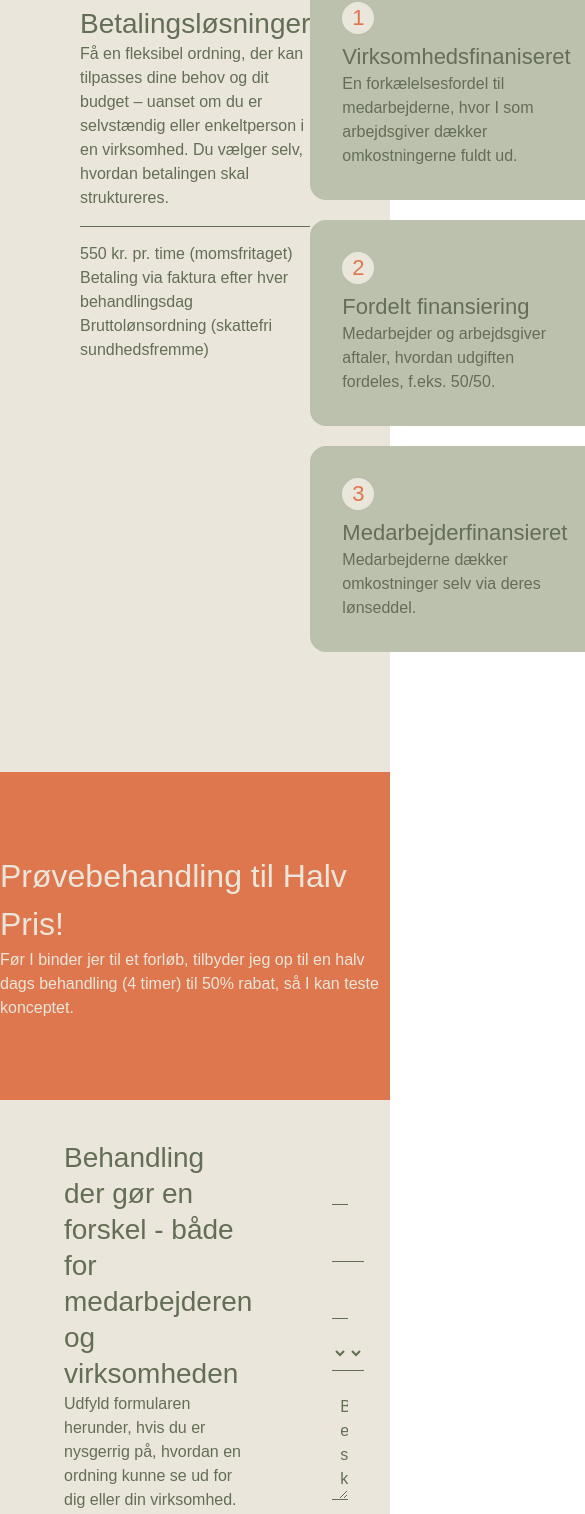
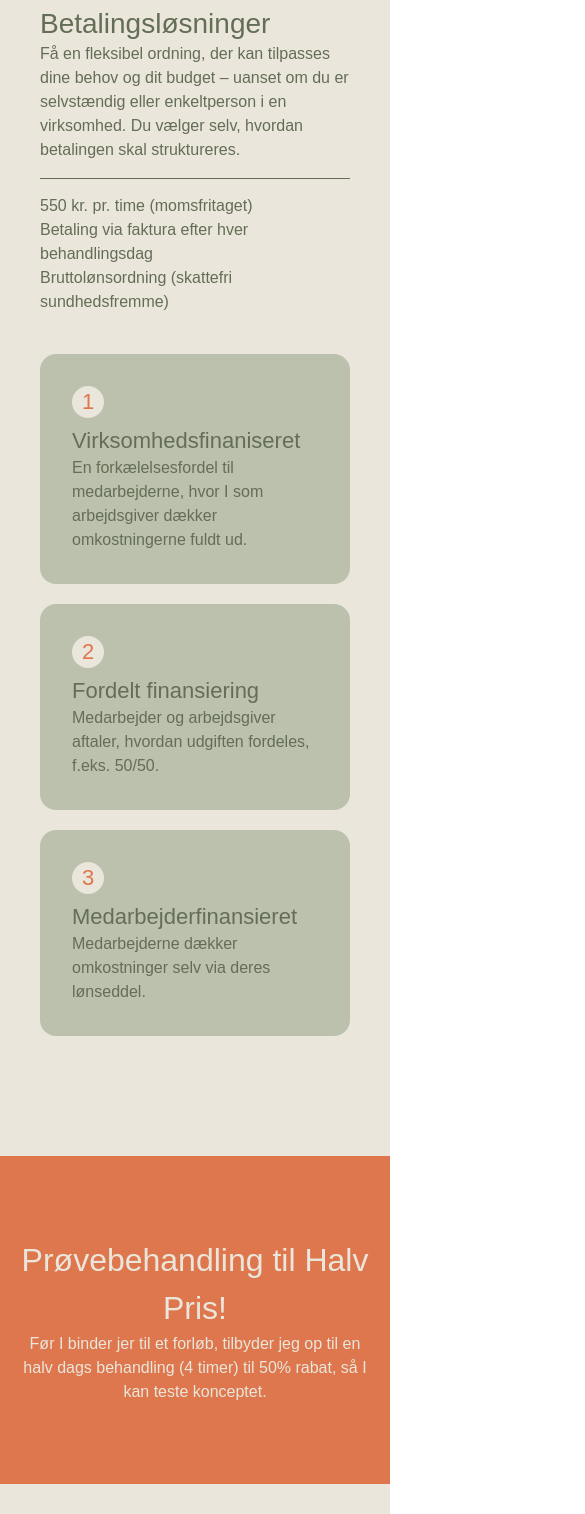
Before and after one commit to s0fiekm/webfeature_motus-manus, a Next.js app: page / in a window 390 px wide. Shown: the part 416-1930 px from the top of the page, 585 px wide, since content can reach past the window. Built offline with nearby package versions, Linux system fonts and the light colour scheme; a web font is replaced by a local one.

Commit message:
responsive

```diff
--- a/src/components/Contact.jsx
+++ b/src/components/Contact.jsx
@@ -3,8 +3,8 @@ import ContactForm from "./ContactForm";
 
 export default function Contact() {
   return (
-    <section className="flex flex-row justify-between gap-x-14 w-full bg-secondary px-16 py-10">
-      <div className="w-lg text-primary ">
+    <section className="sm:flex sm:flex-col lg:flex lg:flex-row sm:justify-start lg:justify-between gap-x-14 w-full bg-secondary  lg:px-20 py-10">
+      <div className="px-6 lg:px-0 lg:w-lg text-primary ">
         <h2>
           Behandling der gør en forskel - både for medarbejderen og virksomheden
         </h2>
--- a/src/components/Header.jsx
+++ b/src/components/Header.jsx
@@ -3,7 +3,7 @@ import Image from "next/image";
 
 export default function Header() {
   return (
-    <header className="bg-primary py-8 flex flex-col justify-center items-center gap-4">
+    <header className="bg-primary py-8 flex flex-col justify-center items-center gap-4 w-full">
       <div className=" flex flex-col justify-center items-center gap-2 ">
         <Image src="/assets/logo.svg" width={150} height={150} alt="Logo" />
         <span className="logoFont text-secondary ">Motus og Manus</span>
--- a/src/components/Prices.jsx
+++ b/src/components/Prices.jsx
@@ -3,8 +3,8 @@ import PaymentCard from "./PaymentCard";
 
 export default function Prices() {
   return (
-    <section className="flex flex-row w-full justify-between px-20 bg-secondary py-30">
-      <div className="w-lg text-primary">
+    <section className="flex flex-col gap-10 lg:gap-0  lg:flex lg:flex-row w-full justify-between px-5 lg:px-20 bg-secondary py-30">
+      <div className="lg:w-lg text-primary flex flex-col px-5 lg:px-0">
         <h2>Pris & Betalingsløsninger</h2>
         <p>
           Få en fleksibel ordning, der kan tilpasses dine behov og dit budget –
@@ -21,7 +21,7 @@ export default function Prices() {
           <li>Bruttolønsordning (skattefri sundhedsfremme)</li>
         </ul>
       </div>
-      <div className="flex flex-col gap-5">
+      <div className="flex flex-col gap-5 px-5 lg:px-0">
         <PaymentCard
           title="Virksomhedsfinaniseret"
           number="1"
--- a/src/components/Trial.jsx
+++ b/src/components/Trial.jsx
@@ -2,7 +2,7 @@ import React from "react";
 
 export default function Trial() {
   return (
-    <section className="bg-cta w-full flex flex-col justify-center items-center text-secondary py-20">
+    <section className="bg-cta w-full flex flex-col justify-center items-center text-secondary py-20 px-5 lg:px-0 text-center">
       <h1>Prøvebehandling til Halv Pris!</h1>
       <p>
         Før I binder jer til et forløb, tilbyder jeg op til en halv dags
```
